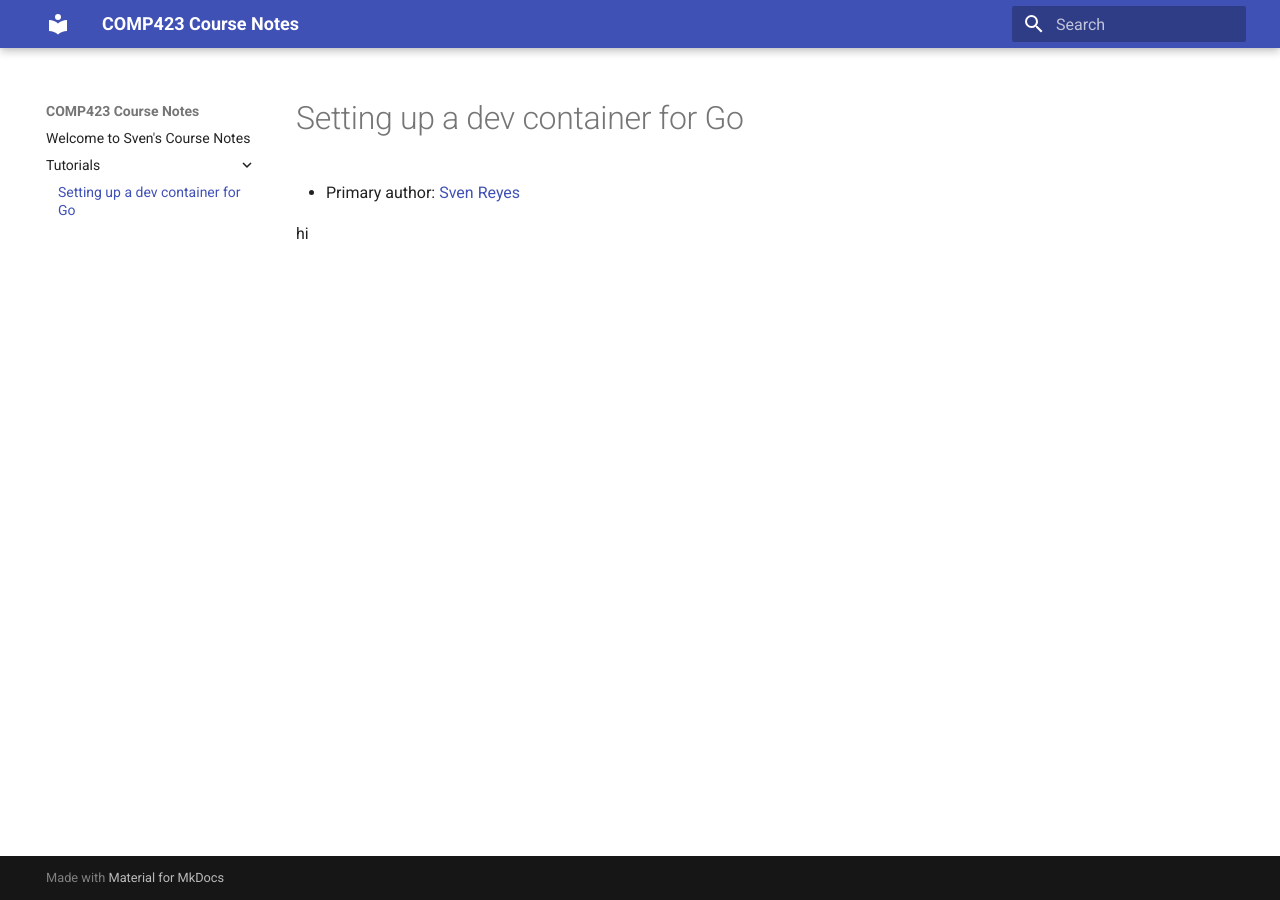
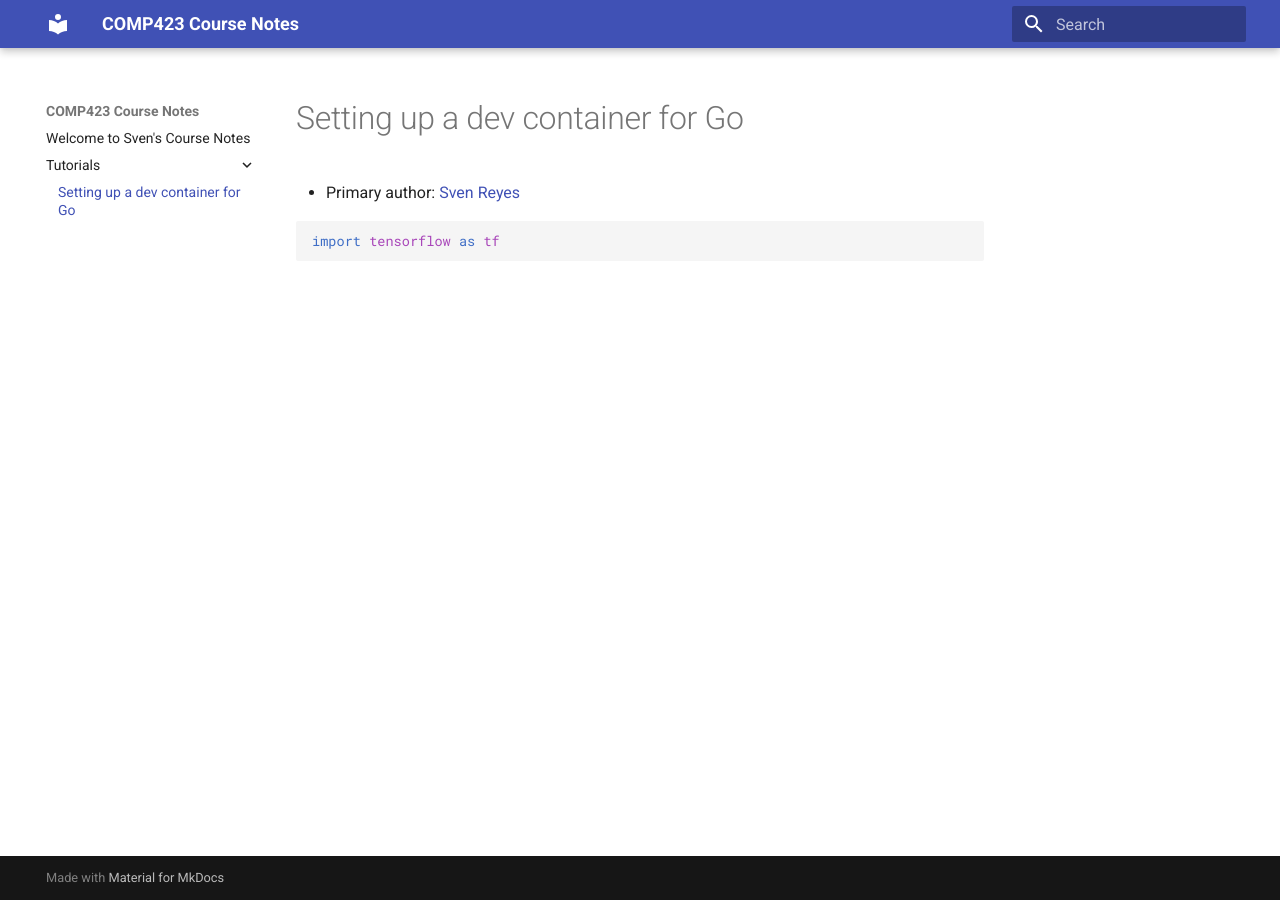
Before and after one commit to svenreyes/comp423-course-notes, an MkDocs documentation site: the page built from docs/tutorials/go-setup.md, in a window 1280 px wide. Built offline with MkDocs 1.6.1 and Material for MkDocs 9.7.7, drawn with Linux system fonts in a browser that asks for light colours.

Commit message:
extension2

````diff
--- a/docs/tutorials/go-setup.md
+++ b/docs/tutorials/go-setup.md
@@ -2,4 +2,6 @@
 
 * Primary author: [Sven Reyes](https://github.com/svenreyes)
 
-hi
+``` py
+import tensorflow as tf
+```
````
